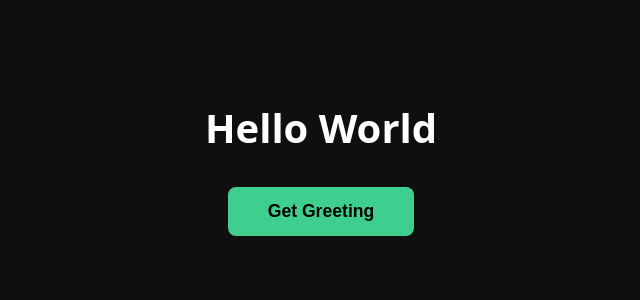
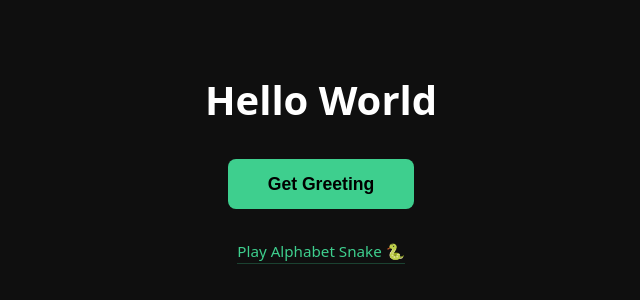
Before and after one commit to regnmaskinen/HelloWorld, a Next.js app: page / in a window 1280 px wide. Shown: the part 232-532 px from the top of the page, without its empty margins (319-959 px from the left). Built offline with nearby package versions, Linux system fonts and the light colour scheme; no server answers.

Commit message:
Add link to snake game from main page

```diff
--- a/app/page.tsx
+++ b/app/page.tsx
@@ -1,6 +1,7 @@
 'use client'
 
 import { useState } from 'react'
+import Link from 'next/link'
 import { supabase } from '@/lib/supabase'
 
 const fallbackGreetings = [
@@ -155,6 +156,8 @@ export default function Home() {
           <p style={styles.greetingText}>{greeting.greeting}</p>
         </div>
       )}
+
+      <Link href="/snake" style={styles.snakeLink}>Play Alphabet Snake 🐍</Link>
     </main>
   )
 }
@@ -207,4 +210,11 @@ const styles: Record<string, React.CSSProperties> = {
     margin: 0,
     fontWeight: 500,
   },
+  snakeLink: {
+    color: '#3ecf8e',
+    fontSize: '0.95rem',
+    textDecoration: 'none',
+    borderBottom: '1px solid #3ecf8e44',
+    paddingBottom: '2px',
+  },
 }
--- a/push.mjs
+++ b/push.mjs
@@ -12,7 +12,7 @@ for (const [filepath, , workdir] of status) {
 
 await git.commit({
   fs, dir,
-  message: 'Fix: add cleanUrls to serve /snake route',
+  message: 'Add link to snake game from main page',
   author: { name: 'regnmaskinen', email: 'regnmaskinen@users.noreply.github.com' },
 })
 
```
